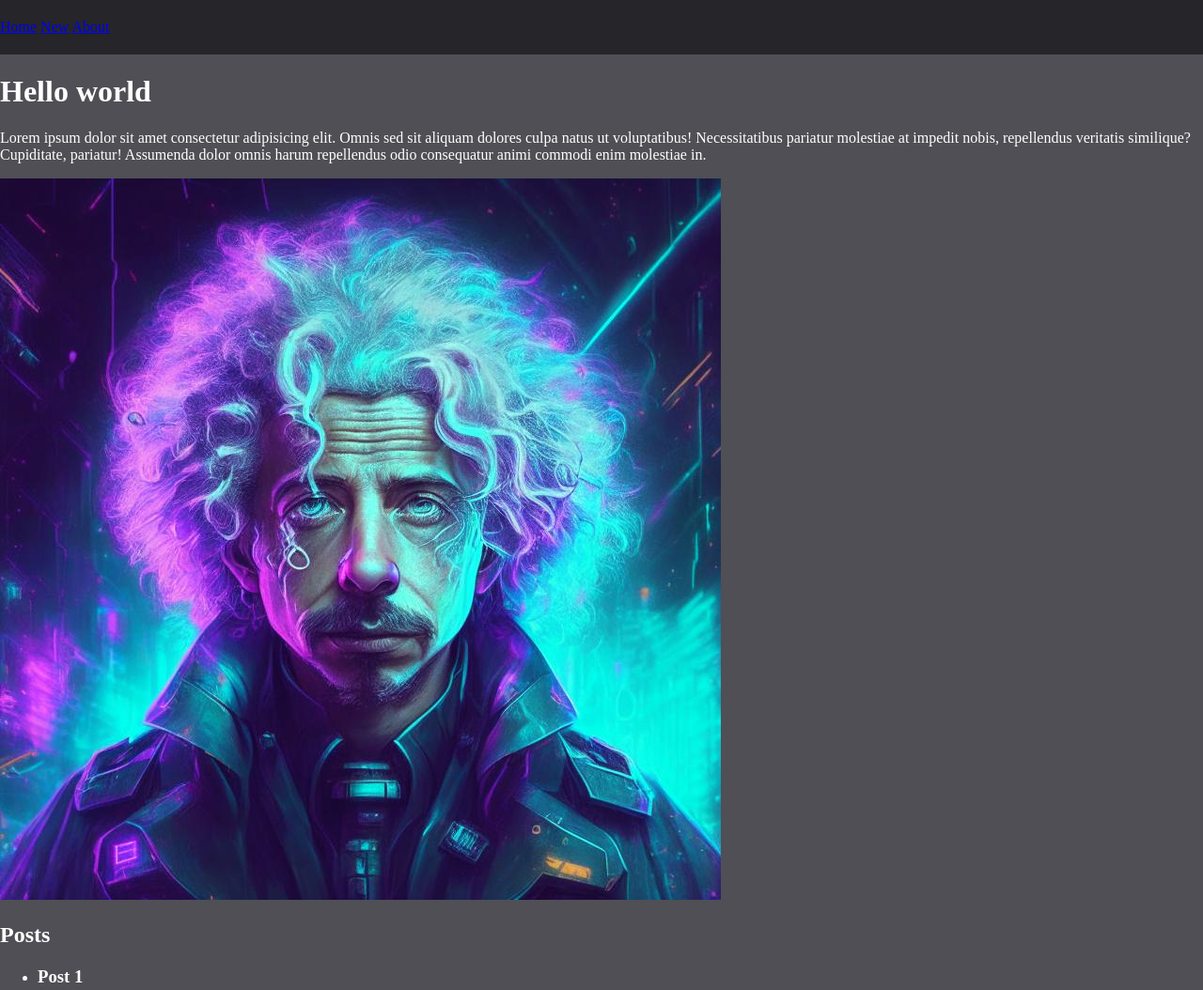
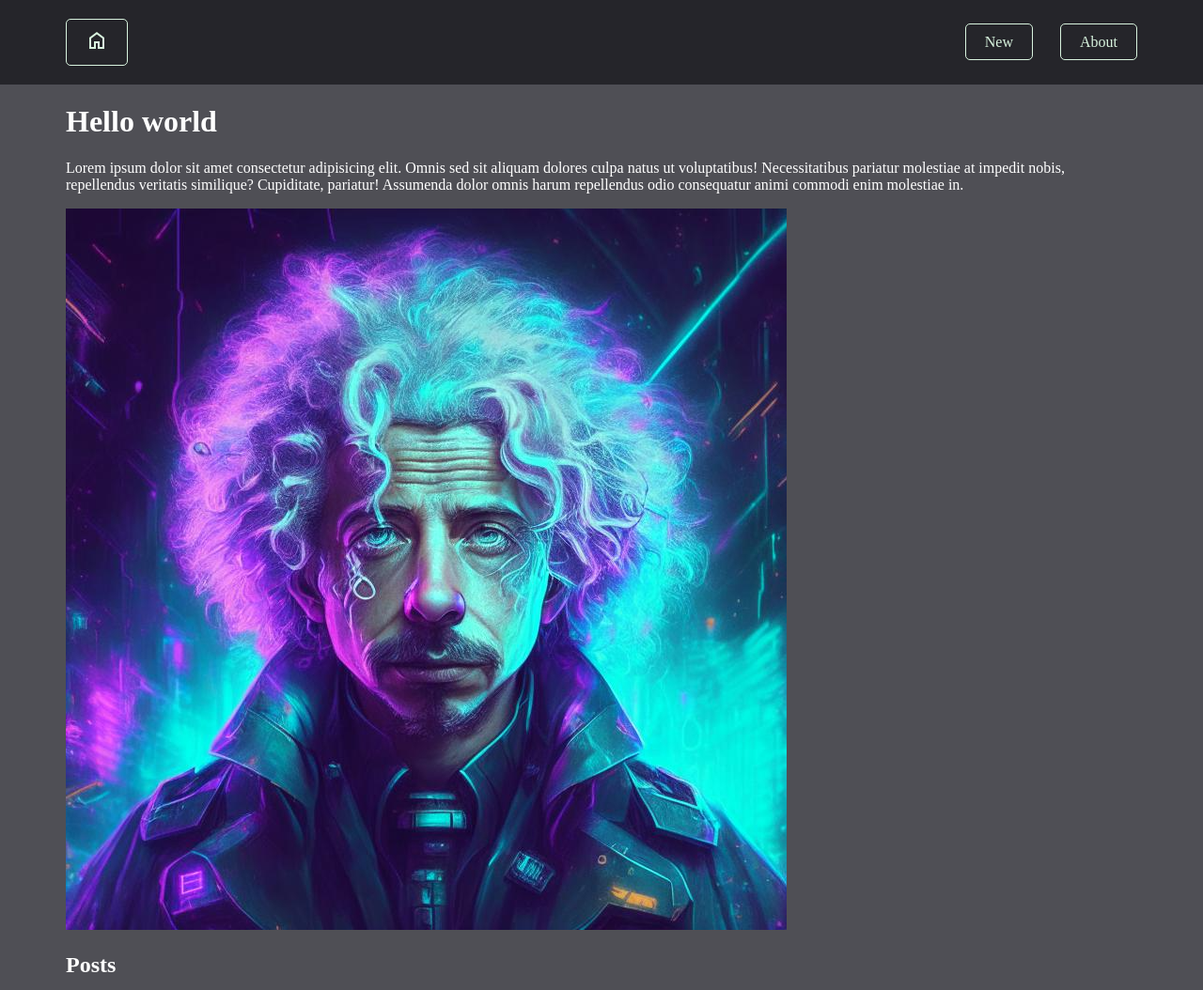
Before and after one commit to SergeiAmpilov/simplewebsite, a plain HTML site: page index.html in a window 1280 px wide. Shown: the top 1054 px of the page at 94% size. Drawn offline with nearby package versions, Linux system fonts and the light colour scheme.

Commit message:
feat: styles for header ready

```diff
--- a/index.html
+++ b/index.html
@@ -4,17 +4,27 @@
   <meta charset="UTF-8">
   <meta name="viewport" content="width=device-width, initial-scale=1.0">
   <link rel="stylesheet" href="styles/index.css">
+  <link rel="stylesheet" href="https://fonts.googleapis.com/css2?family=Material+Symbols+Outlined:opsz,wght,FILL,GRAD@20..48,100..700,0..1,-50..200" />
   <title>Simple website</title>
 </head>
 <body class="body page">
   <header class="header">
-    <nav>
-      <a href="/">Home</a>
-      <a href="new.html">New</a>
-      <a href="about.html">About</a>
+    <div class="container">
+      <nav class="navigation">
+        <a href="/" class="nav-button">
+          <span class="material-symbols-outlined">
+            home
+          </span>
+        </a>
+        <div>
+          <a href="new.html" class="nav-button">New</a>
+          <a href="about.html" class="nav-button">About</a>
+        </div>
       </nav>
+    </div>
   </header>
   <main>
+    <div class="container">
       <h1>Hello world</h1>
       <div>
         <p>
@@ -44,9 +54,12 @@
           </li>
         </ul>
       </section>
+    </div>
   </main>
-  <footer>
+  <footer class="footer">
+    <div class="container">
       copyright 2023
+    </div>
   </footer>
 </body>
 </html>
--- /dev/null
+++ b/styles/container/container.css
@@ -0,0 +1,4 @@
+.container {
+  width: 1140px;
+  margin: 0 auto;
+}
--- /dev/null
+++ b/styles/footer/footer.css
@@ -0,0 +1,4 @@
+.footer {
+  background-color: #25252A;
+  padding: 20px 0;
+}
--- a/styles/index.css
+++ b/styles/index.css
@@ -1,3 +1,7 @@
 @import url(./body/body.css);
 @import url(./page/page.css);
 @import url(./header/header.css);
+@import url(./container/container.css);
+@import url(./footer/footer.css);
+@import url(./navigation/navigation.css);
+@import url(./nav-button/nav-button.css);
--- /dev/null
+++ b/styles/nav-button/nav-button.css
@@ -0,0 +1,21 @@
+.nav-button,
+.nav-button:visited {
+  text-decoration: none;
+  color: #D8F3DE;
+
+  border: 1px solid #D8F3DE;
+  border-radius: 5px;
+  padding: 10px 20px;
+  margin-left: 25px;
+
+  transition: .5s linear;
+}
+
+.nav-button:first-child {
+  margin-left: 0;
+}
+
+.nav-button:hover {
+  background-color:#c9e6cf;
+  color: #4F4F55;
+}
--- /dev/null
+++ b/styles/navigation/navigation.css
@@ -0,0 +1,5 @@
+.navigation {
+  display: flex;
+  justify-content: space-between;
+  align-items: center;
+}
```
Lines whose indentation alone changed are shown as unchanged.
